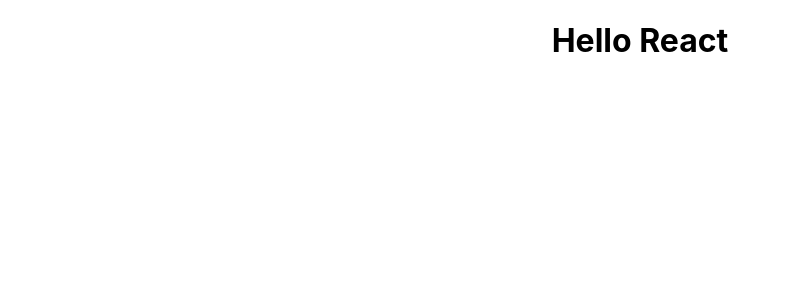
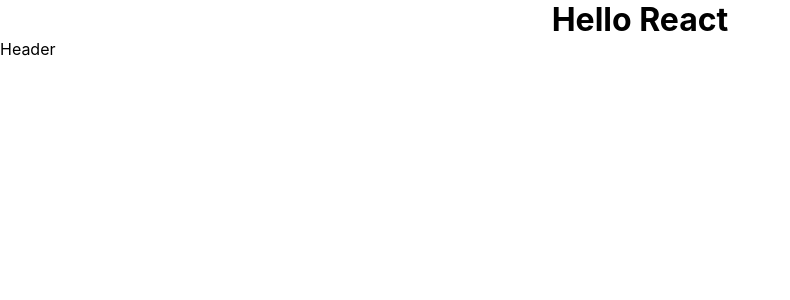
Before and after one commit to narayan494pandey/tinderApp, a React (Create React App) app: page / in a window 1280 px wide. Shown: the top 300 px of the page, without its empty margins (0-790 px from the left). Built offline with nearby package versions, Linux system fonts and the light colour scheme.

Commit message:
creating component

```diff
--- a/src/App.css
+++ b/src/App.css
@@ -1,38 +1,3 @@
 .App {
   text-align: center;
 }
-
-.App-logo {
-  height: 40vmin;
-  pointer-events: none;
-}
-
-@media (prefers-reduced-motion: no-preference) {
-  .App-logo {
-    animation: App-logo-spin infinite 20s linear;
-  }
-}
-
-.App-header {
-  background-color: #282c34;
-  min-height: 100vh;
-  display: flex;
-  flex-direction: column;
-  align-items: center;
-  justify-content: center;
-  font-size: calc(10px + 2vmin);
-  color: white;
-}
-
-.App-link {
-  color: #61dafb;
-}
-
-@keyframes App-logo-spin {
-  from {
-    transform: rotate(0deg);
-  }
-  to {
-    transform: rotate(360deg);
-  }
-}
--- a/src/App.js
+++ b/src/App.js
@@ -1,11 +1,13 @@
 import React from 'react';
 import './App.css';
+import Header from './Header';
 
 function App() {
   return (
     <div className="App">
 
       <h1>Hello React</h1>
+      <Header />
 
 
     </div>
--- /dev/null
+++ b/src/Header.js
@@ -0,0 +1,11 @@
+import React from 'react'
+import 'header.css';
+
+export default function Header() {
+    return (
+        <div className="header">
+         Header
+
+        </div>
+    )
+}
--- /dev/null
+++ b/src/header.css
@@ -0,0 +1,5 @@
+.header {
+  display: flex;
+  justify-content: space-between;
+  align-items: center;
+}
--- a/src/index.css
+++ b/src/index.css
@@ -1,13 +1,16 @@
+* {
+  margin: 0;
+}
 body {
   margin: 0;
-  font-family: -apple-system, BlinkMacSystemFont, 'Segoe UI', 'Roboto', 'Oxygen',
-    'Ubuntu', 'Cantarell', 'Fira Sans', 'Droid Sans', 'Helvetica Neue',
+  font-family: -apple-system, BlinkMacSystemFont, "Segoe UI", "Roboto", "Oxygen",
+    "Ubuntu", "Cantarell", "Fira Sans", "Droid Sans", "Helvetica Neue",
     sans-serif;
   -webkit-font-smoothing: antialiased;
   -moz-osx-font-smoothing: grayscale;
 }
 
 code {
-  font-family: source-code-pro, Menlo, Monaco, Consolas, 'Courier New',
+  font-family: source-code-pro, Menlo, Monaco, Consolas, "Courier New",
     monospace;
 }
```
